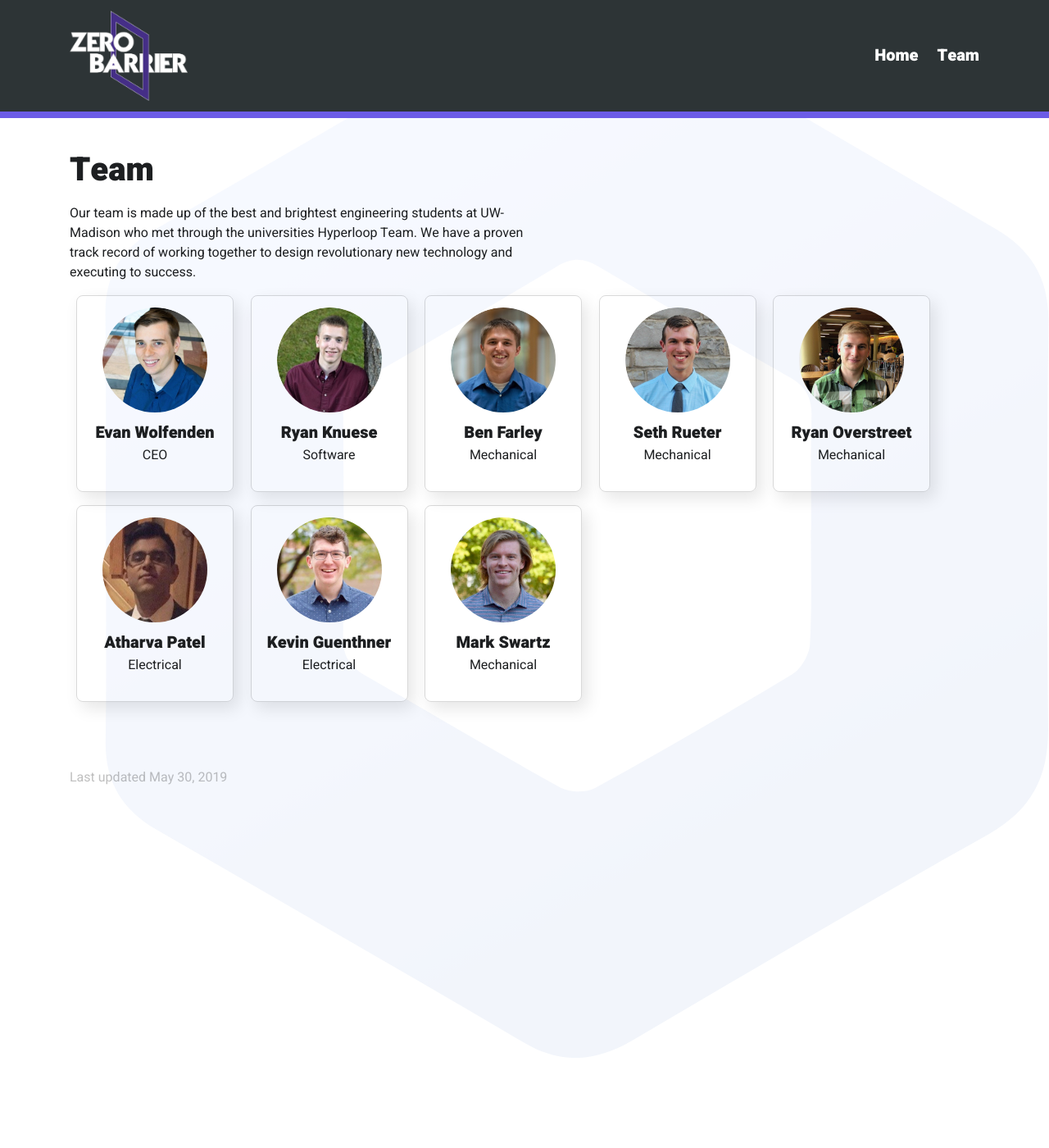
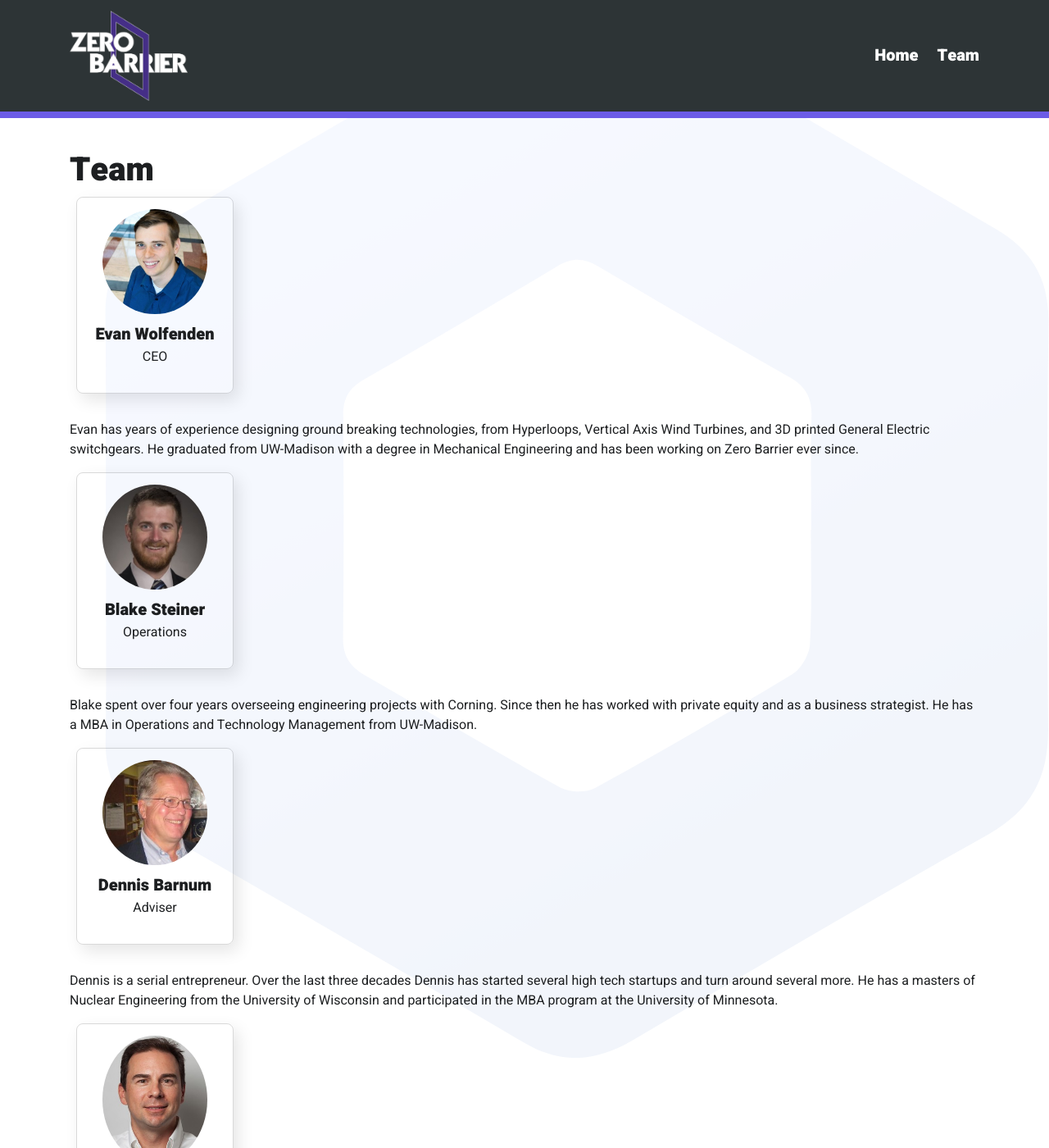
Before and after one commit to georgemblack/mind-to-matter, a Jekyll site: the page built from team.html, in a window 1280 px wide and 1400 px high. Shown: the whole window at 82% size. Built offline with Jekyll 4.4.1, drawn with Linux system fonts in a browser that asks for light colours; some of the changed text lies outside the part shown.

Commit message:
Update team.html

```diff
--- a/team.html
+++ b/team.html
@@ -6,6 +6,24 @@ permalink: /team/
 
 <div class="container">
     <h1>Team</h1>
-    <p class="reading-width">Our team is made up of the best and brightest engineering students at UW-Madison who met through the universities Hyperloop Team. We have a proven track record of working together to design revolutionary new technology and executing to success.</p>
 </div>
-{% include team_profile.html %}
+{% include Evan.html %}
+<div class="container">
+    <p>Evan has years of experience designing ground breaking technologies, from Hyperloops, Vertical Axis Wind Turbines, and 3D printed General Electric switchgears. He graduated from UW-Madison with a degree in Mechanical Engineering and has been working on Zero Barrier ever since. </p>
+</div>
+{% include Blake.html %}
+<div class="container">
+    <p>Blake spent over four years overseeing engineering projects with Corning. Since then he has worked with private equity and as a business strategist. He has a MBA in Operations and Technology Management from UW-Madison. </p>
+</div>
+{% include Dennis.html %}
+<div class="container">
+    <p>Dennis is a serial entrepreneur. Over the last three decades Dennis has started several high tech startups and turn around several more. He has a masters of Nuclear Engineering from the University of Wisconsin and participated in the MBA program at the University of Minnesota. </p>
+</div>
+{% include Jon.html %}
+<div class="container">
+    <p>Jon is the co-founder of Sound Devices, a 17 year old Wisconsin-based speciality electronics company. The companys portable audio and video recorders are the worldwide standard for production sound mixers and video professionals. </p>
+</div>
+{% include Randy.html %}
+<div class="container">
+    <p>Randy is the President and CEO of Columbus Chemical Industries. For 11 years, Randy served as the President and CEO of Universal Acoustics and Emission Technologies. Randy has an MBA and a B.S. in Mechanical Engineering from the University of Wisconsin Madison. </p>
+</div>
```
